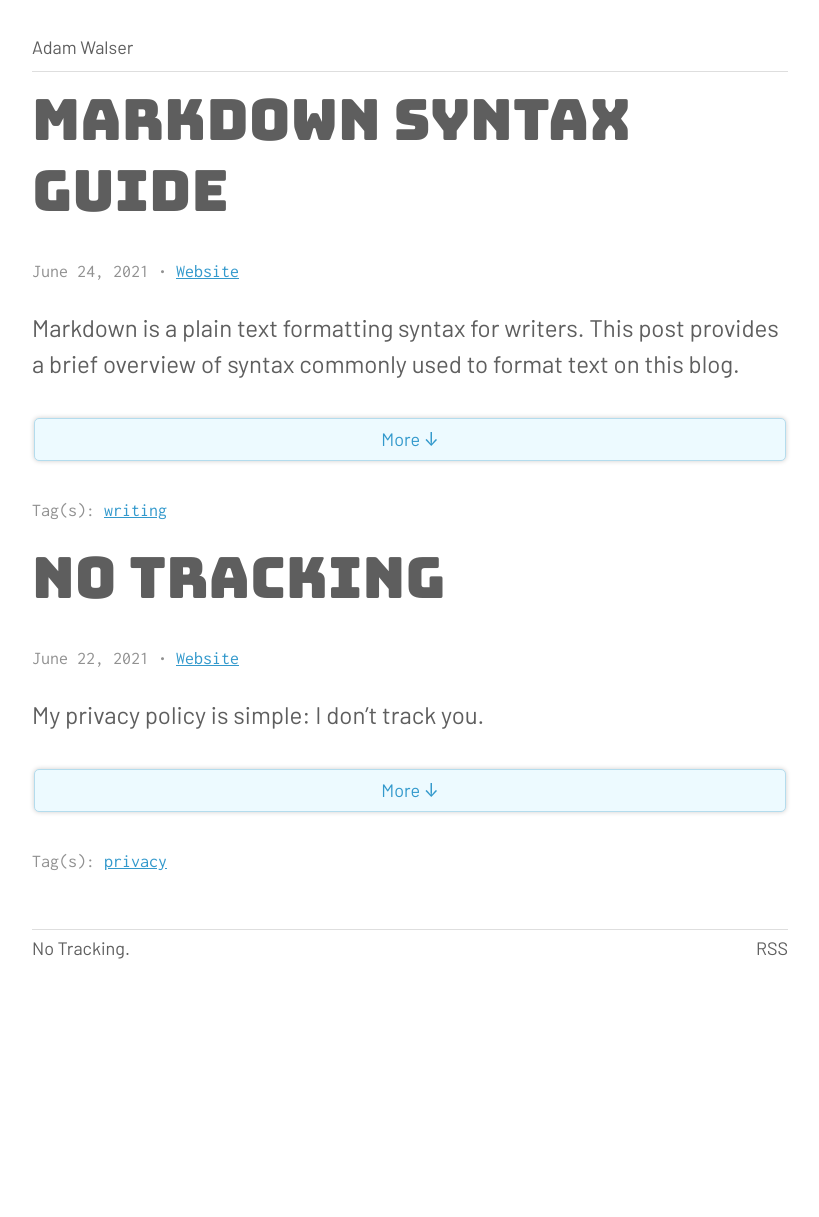
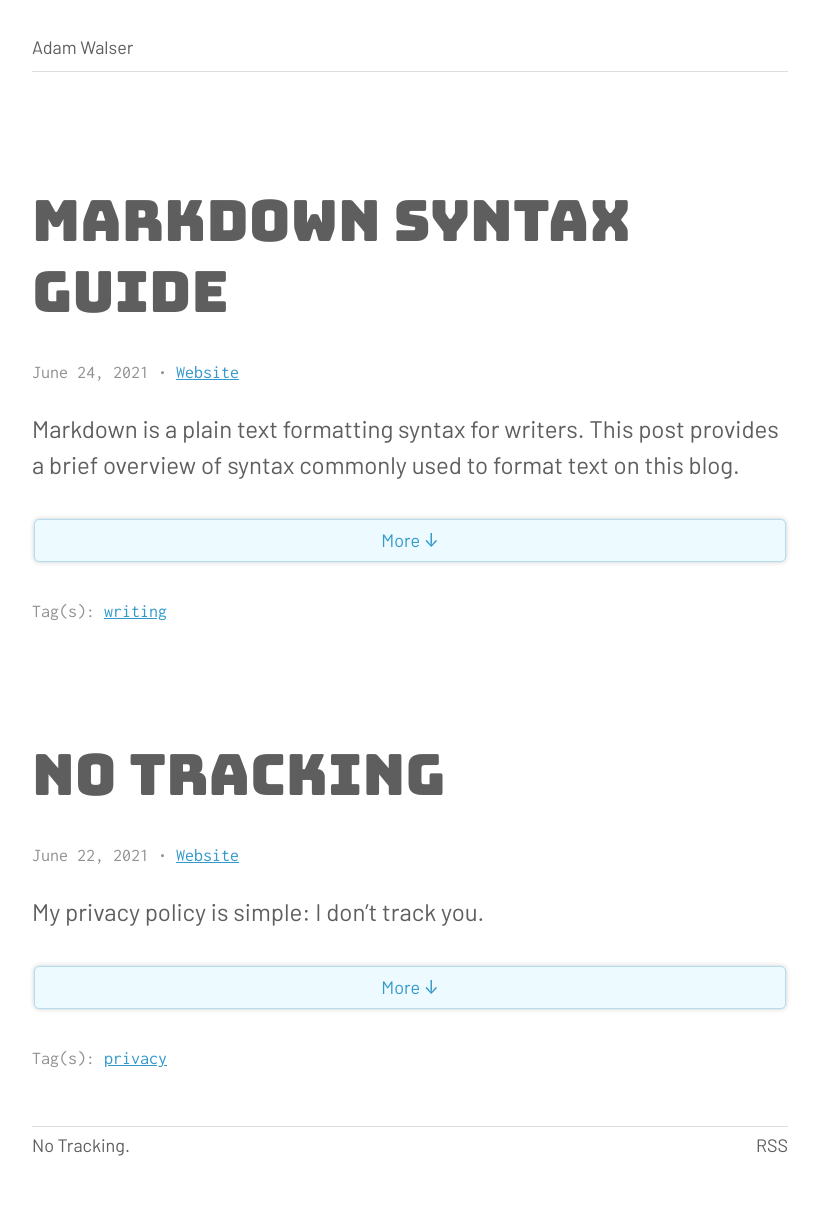
Before and after one commit to ajpwalser/ajpwalser.github.io, a Jekyll site: the page built from index.html, in a window 1280 px wide. Shown: the whole page, without its empty margins (230-1049 px from the left). Built offline with Jekyll 4.4.1, drawn with Linux system fonts in a browser that asks for light colours; the list of posts is cut into pages by our own code; before the commit the page ends 1020 px from its top, so only the background shows below that.

Commit message:
Update style.css

```diff
--- a/css/style.css
+++ b/css/style.css
@@ -132,7 +132,7 @@ h1 {
 h2 {
 	font-size: 236.9%;
 	line-height: 1.25em;
-	margin-top: 0;
+	margin-top: 2em;
 	margin-bottom: 0.33em;
 }
 
```
